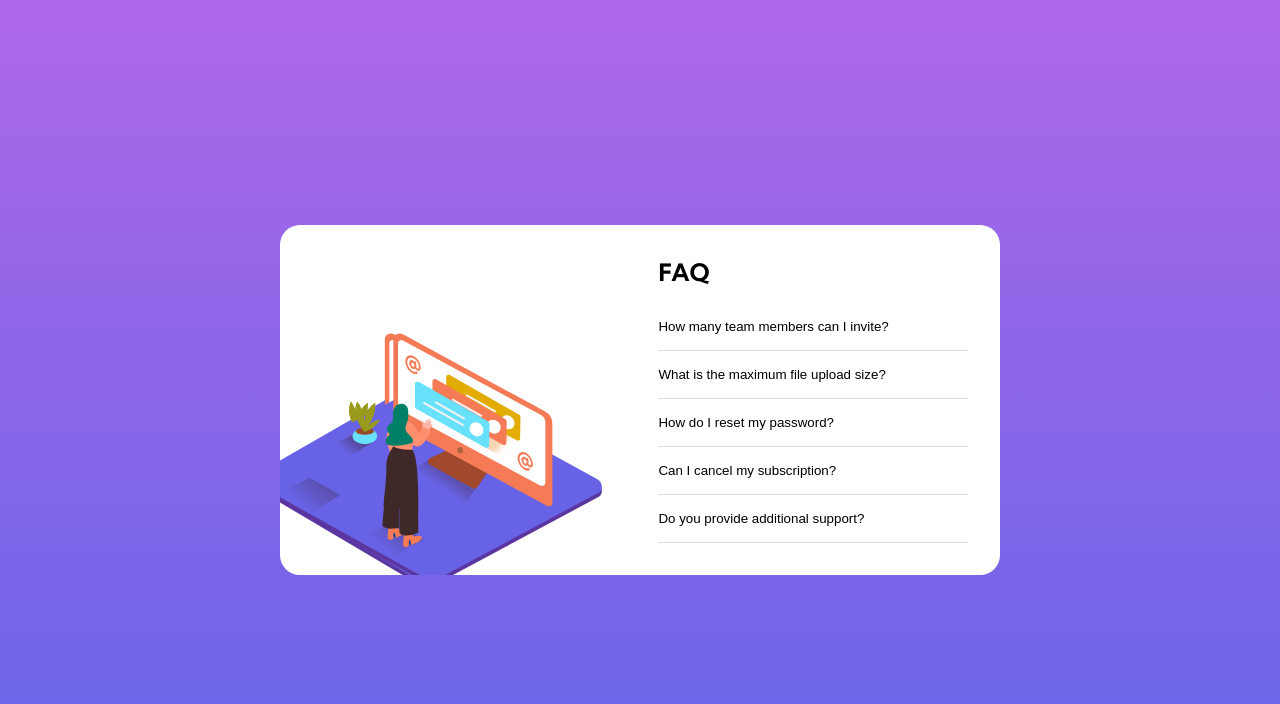
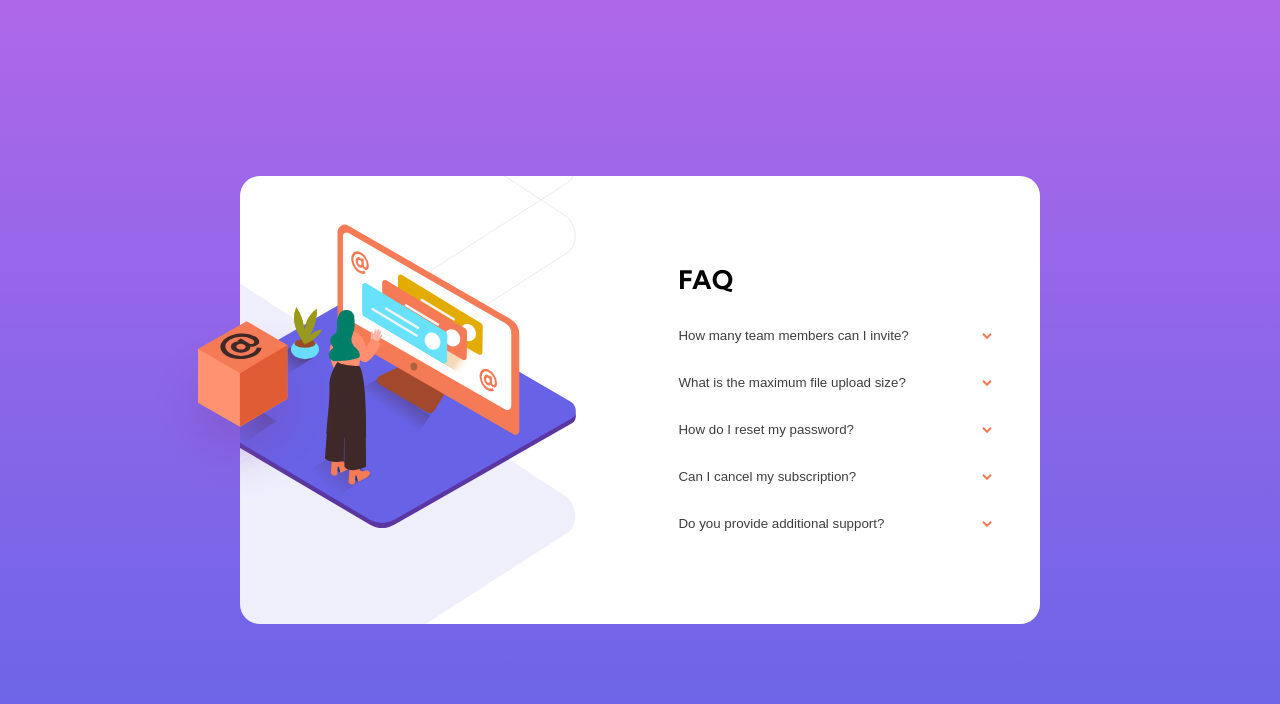
Before and after one commit to techanthere/accordion-challenge, a plain HTML site: page index.html in a window 1280 px wide. Drawn offline with Linux system fonts and the light colour scheme.

Commit message:
Adjusted desktop background, illustration box, media queries and font colors

```diff
--- a/css/style.css
+++ b/css/style.css
@@ -1,67 +1,108 @@
-*{
+:root {
+  --very-dark-desaturated-blue: hsl(238, 29%, 16%);
+  --soft-red: hsl(14, 88%, 65%);
+  --soft-violet: hsl(273, 75%, 66%);
+  --soft-blue: hsl(240, 73%, 65%);
+  --dark-slate-gray: #3E3E3E;
+  --some-gray-shade: #585858;
+  --main-background: hsl(0, 100%, 100%);
+  /* font style and weights */
+  --font: 'Kumbh Sans', sans-serif;
+  --font-weight-medium: 400;
+  --font-weight-bold: 700;
+}
+
+*,
+*::before,
+*::after {
   padding: 0;
   margin: 0;
   box-sizing: border-box;
 }
-:root{
-  --very-dark-desaturated-blue: hsl(238, 29%, 16%);
-  --soft-red: hsl(14, 88%, 65%);
-  --soft-violet: hsl(273, 75%, 66%);
-  --soft-blue: hsl(240, 73%, 65%);
-  --gray: #ddd;
-  --main-background: hsl(0, 100%, 100%);
-  --font: 'Kumbh Sans', sans-serif;
+
+::-webkit-scrollbar{
+  display: none;
 }
-body{
+
+body {
   font-family: var(--font);
   background-image: linear-gradient(var(--soft-violet),var(--soft-blue));
   background-size: cover;
   padding: 10rem 0;
   min-height: 100vh;
+  font-size: 0.8rem;
   display: flex;
   align-items: center;
   justify-content: center;
-  font-size: 12px;
 }
-main{
-  width: 20rem;
-  background-color: ;
-  padding: 2rem;
+
+main {
+  width: 18rem;
+  padding: 1rem;
+  display: flex;
+  flex-direction: column;
+  justify-content: space-between;
   border-radius: 20px;
   background-color: var(--main-background);
 }
-.main__image{
-  width: 100%;
-  height: auto;
-  margin-bottom: 2rem;
+
+.accordion__button{
+  position: relative;
+  text-align: left;
+  color: var(--dark-slate-gray);
+  font-weight: var(--font-weight-medium);
 }
-.main__background--mobile{
+
+.main__accordion{
+  margin-top: 3rem;
+}
+
+.accordion__button::before {
+  content: url("../images/icon-arrow-down.svg");
   position: absolute;
-  margin-left:0.5rem;
+  display: flex;
+  align-items: center;
+  top: 0;
+  bottom: 0;
+  right: 0;
 }
-.main__illustration--mobile{
-  margin-top: -8rem;
-  position: relative;
+
+
+.main__image {
+  padding: 0 1rem;
+  background: url("../images/bg-pattern-mobile.svg") no-repeat;
+  background-size:auto;
+  background-position: top 3.4rem left 0.5rem;
+  width: auto;
+  height: 10rem;
+  margin-top: -4rem;
 }
-.main__background--desktop{
+
+.main__illustration--mobile {
+  margin-top: -3rem;
+}
+
+.main__background--desktop {
   display: none;
 }
-.main__illustration--desktop{
+
+.main__illustration--desktop {
   display: none;
 }
-.main__illustration--dt-box{
-  display: none;
+
+h1 {
+  text-align: center;
+  padding-bottom: 1rem;
+  font-weight: var(--font-weight-bold);
 }
-h1{
-  text-align: center;
-  padding: 2rem 0 1rem 0;
-}
-.accordion__list{
+
+.accordion__list {
   display: flex;
   justify-content: center;
   flex-direction: column;
 }
-.accordion__button--active{
+
+.accordion__button--active {
   border: none;
   background: none;
   padding:1rem 0;
@@ -72,91 +113,132 @@ h1{
   border-bottom: 1px solid var(--gray);
   transition: 0.3s;
 }
-.accordion__button--active:hover{
+
+.accordion__button--active:hover {
   color:var(--soft-red);
   cursor: pointer;
 }
 
-.accordion__item{
+.accordion__item {
   list-style: none;
   transition: 0.3s;
   display: inline;
 }
-.accordion__desc{
+
+.accordion__desc {
   display: none;
   padding:1rem 0;
   transition: 0.8s;
   border-bottom: 1px solid var(--gray);
+  color: var(--some-gray-shade);
 }
-.accordion__desc--last{
+
+.accordion__desc--last {
   border:none;
 }
-/* .accordion__desc--visible{
-} */
-.accordion__button--bold{
-  font-weight:bold;
+
+.accordion__button--bold {
+  font-weight:var(--font-weight-bold);
+  color: #000;
 }
- .accordion__button--bold + .accordion__desc--visible{
+
+.accordion__button--bold::before {
+  transform: rotate(180deg);
+}
+
+.accordion__button--bold + .accordion__desc--visible {
   display:block;
 }
-.accordion__button--bold .accordion__img--active{
+
+.accordion__button--bold .accordion__img--active {
   transform: rotate(180deg);
 }
-@media (min-width:900px){
-  body{
+
+@media only screen and (min-width:400px) {
+    main {
+      width: 20rem;
+    }
+
+    .main__image {
+      margin-top: -5rem;
+      background-position: top 5rem left 1.5rem;
+      height: 12rem;
+    }
+
+    .main__illustration-mobile {
+      margin-top: -5rem;
+    }
+}
+
+@media only screen and (min-width:960px) {
+
+  body {
     padding:2rem;
   }
-  main{
-    overflow: hidden;
-    padding-left: 0;
-    min-width: 45rem;
-    max-width: 80%;
+
+  main {
     display:grid;
     align-items: center;
     justify-content: space-between;
     grid-template-columns: 20% 45%;
+    position: relative;
+    padding: 0;
+    padding-right: inherit;
+    min-width: 50rem;
+    max-width: 80%;
   }
-  .accordion__button{
+
+  .main__accordion {
+    padding:0 1rem;
+    padding-bottom: 3rem;
+    max-height: 20rem;
+    scroll-behavior: smooth;
+    overflow-y: scroll;
+    scrollbar-width:none;
+    }
+
+    .accordion__list{
+    }
+
+  h1 {
     text-align: left;
   }
-  h1{
-    padding-top: 0;
-    text-align: inherit;
+
+  .main__image {
+    background: url("../images/bg-pattern-desktop.svg") no-repeat;
+    background-size: 50rem 55rem;
+    background-position: bottom -9rem right 4rem;
+    overflow: hidden;
+    width: 25rem;
+    height: 28rem;
+    bottom: -5rem;
+    margin: 0;
+    padding: 0;
   }
-  .main__image{
+
+  .main__background--mobile {
+    display: none;
+  }
+
+  .main__illustration--mobile {
+    display: none;
+  }
+
+  .main__image::before {
+    content: url("../images/illustration-box-desktop.svg");
+    z-index: 3;
+    position: absolute;
+    color: black;
+    top: 32%;
+    left: -5.8rem;
+  }
+
+  .main__illustration--desktop {
+    position: relative;
+    display: block;
     height: auto;
     width: 100%;
-    position: relative;
+    left: -4rem;
+    top: 3rem;
   }
-  .main__background--mobile{
-    display: none;
-  }
-  .main__illustration--mobile{
-    display: none;
-  }
-  .main__background--desktop{
-    display: inline;
-    position: absolute;
-    transform: translate(-70%, -40%);
-  }
-  .main__illustration--desktop{
-    background: url("../images/illustration-woman-online-desktop.svg") no-repeat;
-    background-size: contain;
-    position: relative;
-    display: inline-block;
-    height: 250px;
-    width: 350px;
-    margin-left:-20%;
-    transform: translateY(30%);
-  }
-  .main__illustration--dt-box{
-    display: inline;
-    position: relative;
-    width: 100%;
-    margin-top:-60%;
-    margin-left: -30%;
-    }
-    .accordion{
-      padding:0 1rem;
-    }
 }
```
